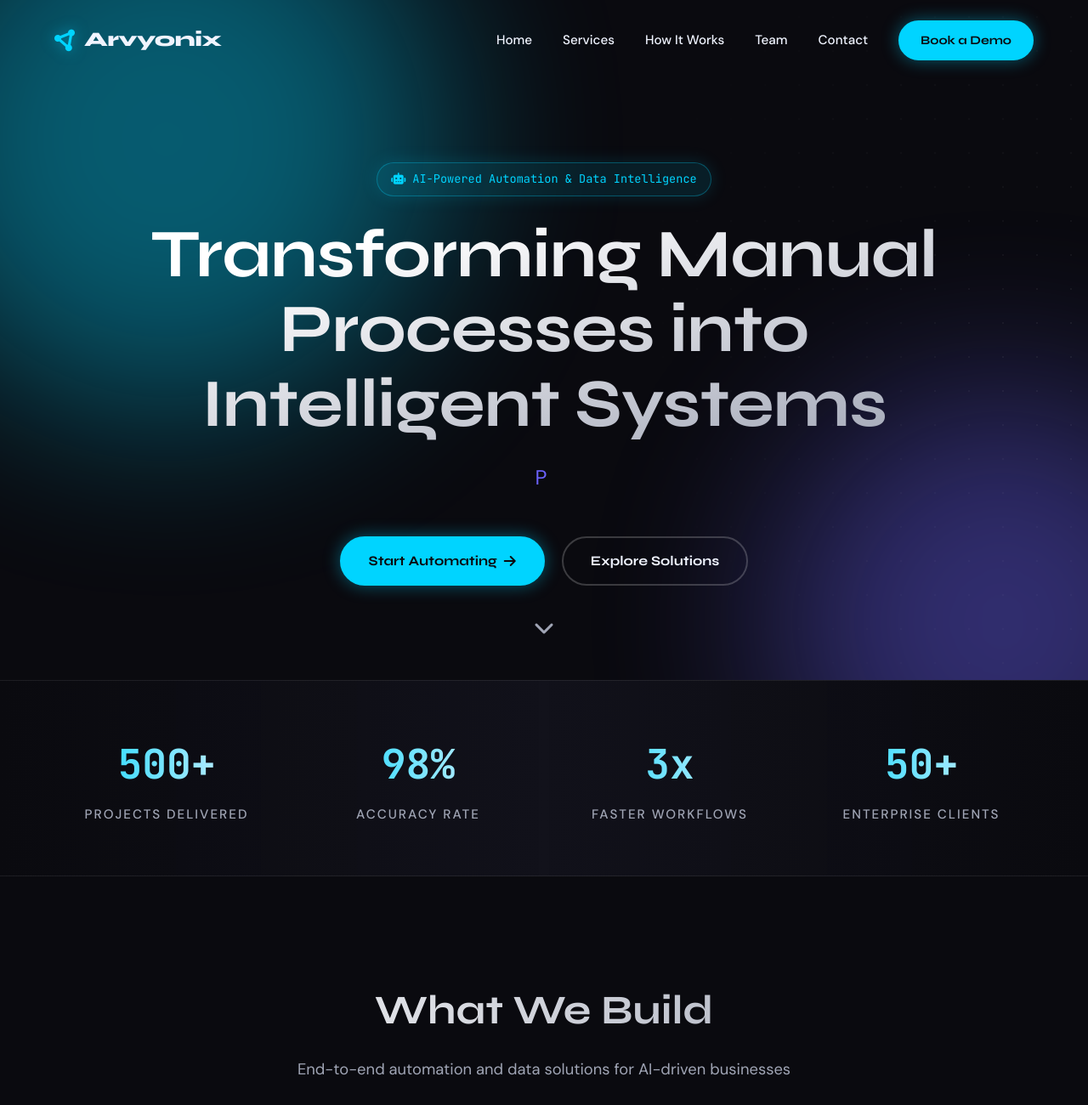
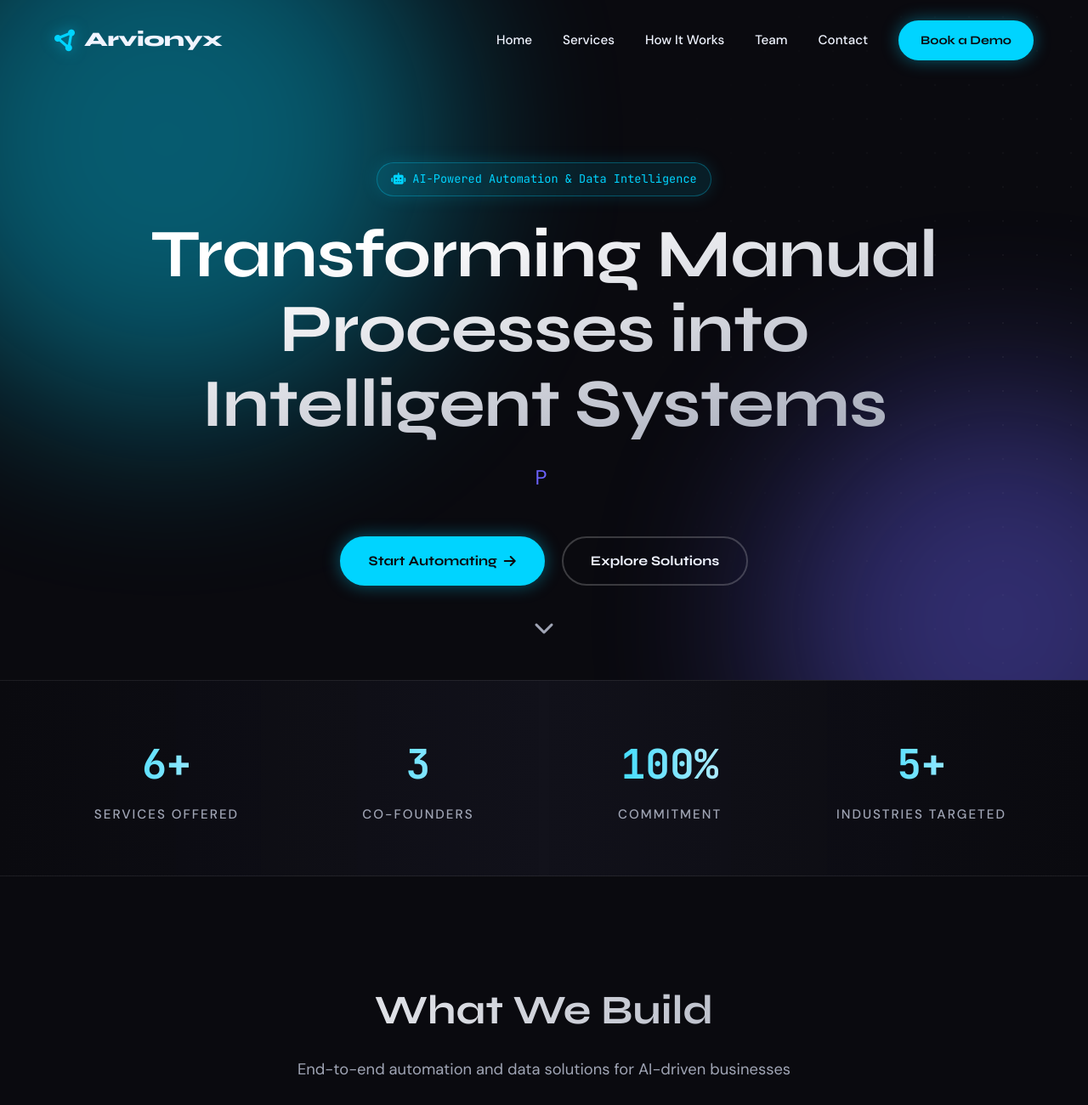
Before and after one commit to jaysingh1711/Arvionyx, a plain HTML site: page frontend/index.html in a window 1280 px wide. Shown: the top 1300 px of the page at 85% size. Drawn offline with Linux system fonts and the light colour scheme.

Commit message:
Restore Arvionyx rebranding and accurate stats

```diff
--- a/frontend/index.html
+++ b/frontend/index.html
@@ -4,7 +4,7 @@
 <head>
     <meta charset="UTF-8">
     <meta name="viewport" content="width=device-width, initial-scale=1.0">
-    <title>Arvyonix | AI-Powered Automation & Data Intelligence</title>
+    <title>Arvionyx | AI-Powered Automation & Data Intelligence</title>
     <!-- Google Fonts -->
     <link rel="preconnect" href="https://fonts.googleapis.com">
     <link rel="preconnect" href="https://fonts.gstatic.com" crossorigin>
@@ -24,7 +24,7 @@
         <div class="container nav-container">
             <a href="#" class="logo">
                 <i class="fa-solid fa-circle-nodes"></i>
-                Arvyonix
+                Arvionyx
             </a>
             <div class="nav-links" id="navLinks">
                 <a href="#home">Home</a>
@@ -67,20 +67,20 @@
         <div class="container">
             <div class="stats-grid">
                 <div class="stat-item fade-in stagger-1">
-                    <h3><span class="counter" data-target="500">0</span>+</h3>
-                    <p>Projects Delivered</p>
+                    <h3><span class="counter" data-target="6">0</span>+</h3>
+                    <p>Services Offered</p>
                 </div>
                 <div class="stat-item fade-in stagger-2">
-                    <h3><span class="counter" data-target="98">0</span>%</h3>
-                    <p>Accuracy Rate</p>
+                    <h3><span class="counter" data-target="3">0</span></h3>
+                    <p>Co-Founders</p>
                 </div>
                 <div class="stat-item fade-in stagger-3">
-                    <h3><span class="counter" data-target="3">0</span>x</h3>
-                    <p>Faster Workflows</p>
+                    <h3><span class="counter" data-target="100">0</span>%</h3>
+                    <p>Commitment</p>
                 </div>
                 <div class="stat-item fade-in stagger-4">
-                    <h3><span class="counter" data-target="50">0</span>+</h3>
-                    <p>Enterprise Clients</p>
+                    <h3><span class="counter" data-target="5">0</span>+</h3>
+                    <p>Industries Targeted</p>
                 </div>
             </div>
         </div>
@@ -315,7 +315,7 @@
                     <div class="stars">
                         <i class="fa-solid fa-star"></i><i class="fa-solid fa-star"></i><i class="fa-solid fa-star"></i><i class="fa-solid fa-star"></i><i class="fa-solid fa-star"></i>
                     </div>
-                    <p class="testimonial-text">"Arvyonix completely transformed our training data pipeline. Their annotation accuracy is unmatched, saving us countless hours of rework and accelerating our go-to-market."</p>
+                    <p class="testimonial-text">"Arvionyx completely transformed our training data pipeline. Their annotation accuracy is unmatched, saving us countless hours of rework and accelerating our go-to-market."</p>
                     <div class="client-info">
                         <h5>Sarah Jenkins</h5>
                         <p>CTO, TechVision AI</p>
@@ -326,7 +326,7 @@
                     <div class="stars">
                         <i class="fa-solid fa-star"></i><i class="fa-solid fa-star"></i><i class="fa-solid fa-star"></i><i class="fa-solid fa-star"></i><i class="fa-solid fa-star"></i>
                     </div>
-                    <p class="testimonial-text">"The BPA solutions implemented by the Arvyonix team accelerated our internal operations by 3x. Highly recommend their expertise for any scale-up looking to optimize."</p>
+                    <p class="testimonial-text">"The BPA solutions implemented by the Arvionyx team accelerated our internal operations by 3x. Highly recommend their expertise for any scale-up looking to optimize."</p>
                     <div class="client-info">
                         <h5>Michael Chen</h5>
                         <p>VP Operations, ScaleCorp</p>
@@ -352,7 +352,7 @@
     <section class="cta-banner fade-in">
         <div class="container">
             <h2>Ready to Automate Your Business?</h2>
-            <p>Join forward-thinking companies using Arvyonix to scale smarter and ship faster.</p>
+            <p>Join forward-thinking companies using Arvionyx to scale smarter and ship faster.</p>
             <div class="cta-buttons">
                 <a href="#contact" class="btn btn-primary">Book a Free Demo <i class="fa-solid fa-arrow-right"></i></a>
                 <a href="#contact" class="btn btn-secondary">Talk to Our Team</a>
@@ -437,7 +437,7 @@
                 <div class="footer-brand fade-in stagger-1">
                     <a href="#" class="logo">
                         <i class="fa-solid fa-circle-nodes"></i>
-                        Arvyonix
+                        Arvionyx
                     </a>
                     <p>Powering AI with Precision. Transforming manual processes into intelligent systems through
                         advanced annotation and scalable automation solutions.</p>
@@ -471,7 +471,7 @@
                 </div>
             </div>
             <div class="footer-bottom">
-                <div>&copy; 2025 Arvyonix. All rights reserved.</div>
+                <div>&copy; 2025 Arvionyx. All rights reserved.</div>
                 <div>Designed for the Future of AI.</div>
             </div>
         </div>
```
